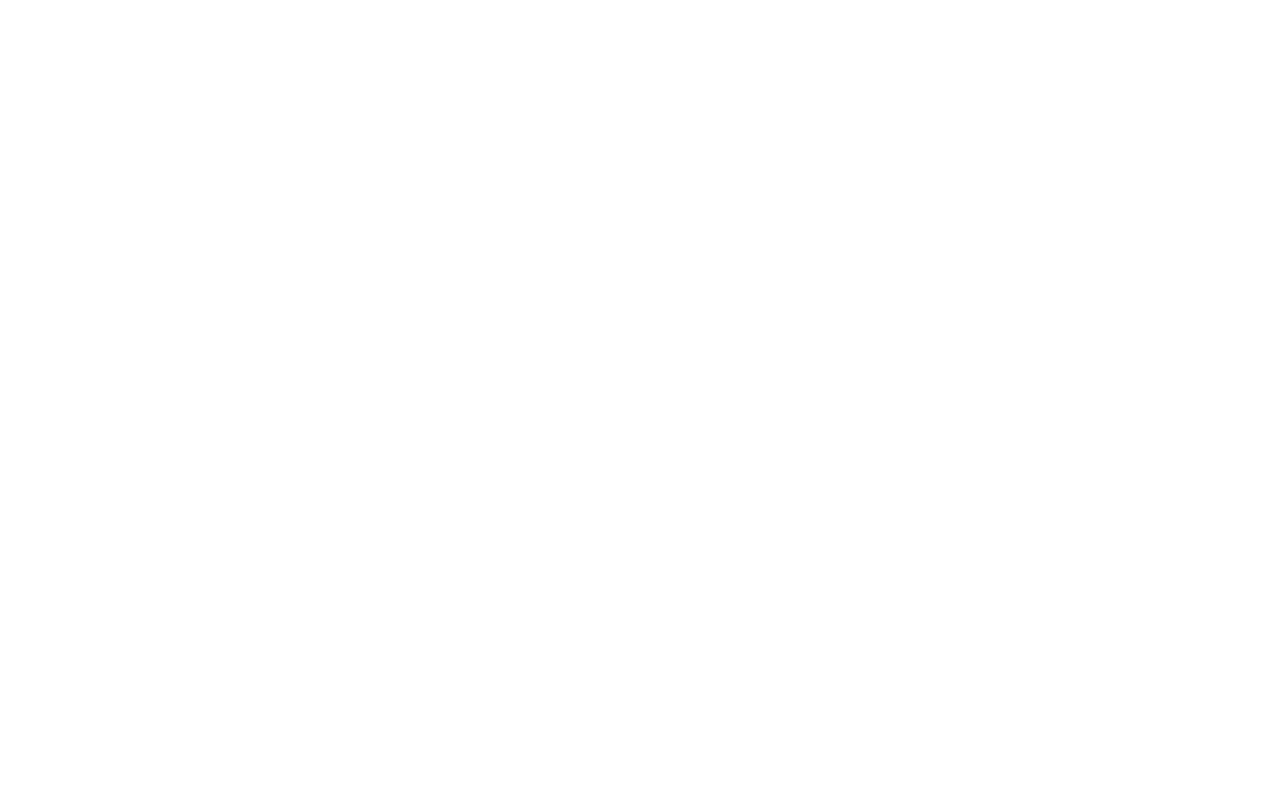
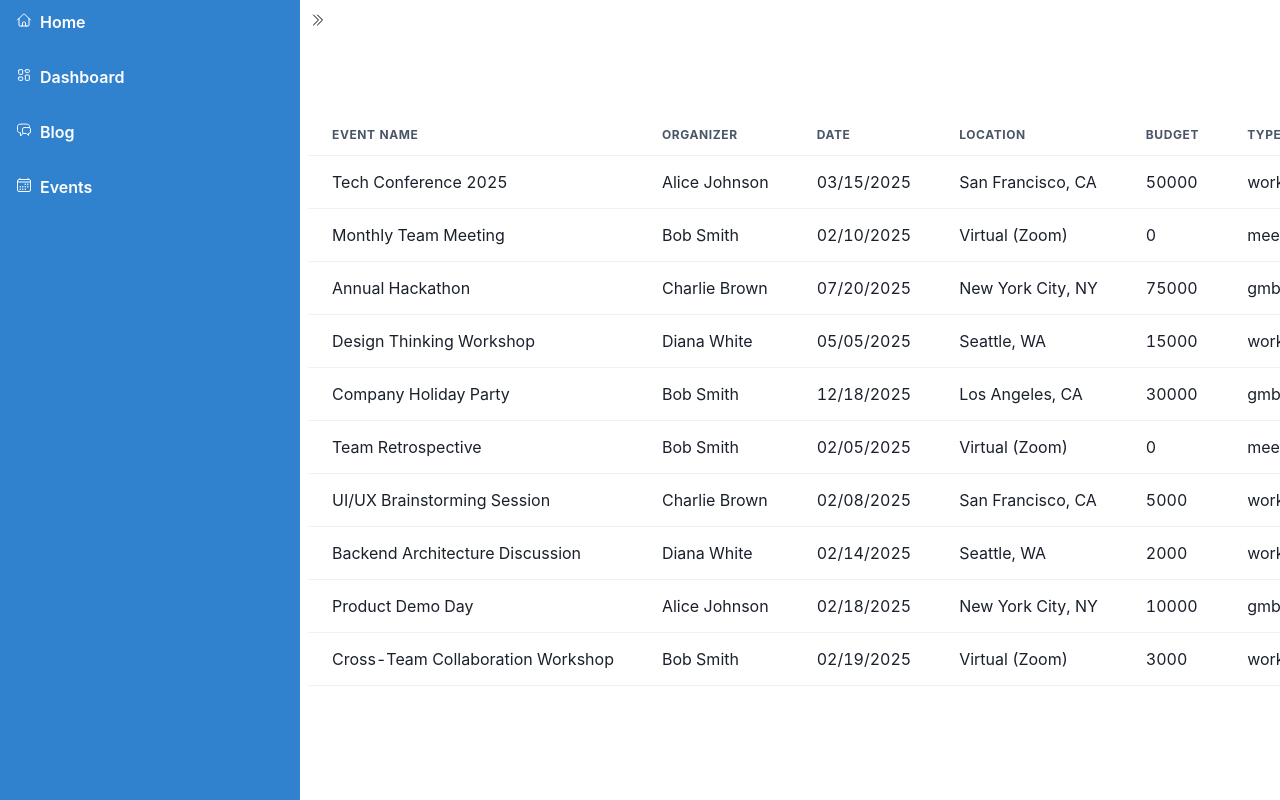
Before and after one commit to Ejinks2/blueprint_admin, a React (Create React App) app: page /events in a window 1280 px wide. Before the commit this address had no page. Built offline with nearby package versions, Linux system fonts and the light colour scheme.

Commit message:
Events Page
Added Events page, added link to sidebar, added main page touchups.

```diff
--- a/src/app/App.tsx
+++ b/src/app/App.tsx
@@ -1,11 +1,14 @@
 import { Routes, Route } from "react-router-dom";
 import HomePage from "../pages/HomePage";
+import Events from "../components/Events";
+import { events } from "../data/seed";
 
 function App(): JSX.Element {
   return (
     <div>
       <Routes>
         <Route path="/" element={<HomePage />} />
+        <Route path="/events" element={<Events events={events} />} />
       </Routes>
     </div>
   );
--- /dev/null
+++ b/src/components/Events.tsx
@@ -0,0 +1,50 @@
+import {
+  Table,
+  Thead,
+  Tbody,
+  Tr,
+  Th,
+  TableContainer,
+  Td,
+  HStack,
+} from "@chakra-ui/react";
+import { Event } from "../types/events";
+import Sidebar from "./Sidebar";
+
+function Events({ events }: { events: Event[] }): JSX.Element {
+  return (
+    <HStack height="100vh" spacing="2">
+      <Sidebar />
+      <TableContainer>
+        <Table>
+          <Thead>
+            <Tr>
+              <Th>Event Name</Th>
+              <Th>Organizer</Th>
+              <Th>Date</Th>
+              <Th>Location</Th>
+              <Th>Budget</Th>
+              <Th>Type of Event</Th>
+            </Tr>
+          </Thead>
+          <Tbody>
+            {events.map(
+              ({ name, organizer, date, location, budget, eventType }) => (
+                <Tr key={name}>
+                  <Td>{name}</Td>
+                  <Td>{organizer.name}</Td>
+                  <Td>{date}</Td>
+                  <Td>{location}</Td>
+                  <Td>{budget}</Td>
+                  <Td>{eventType}</Td>
+                </Tr>
+              )
+            )}
+          </Tbody>
+        </Table>
+      </TableContainer>
+    </HStack>
+  );
+}
+
+export default Events;
--- a/src/components/Sidebar.tsx
+++ b/src/components/Sidebar.tsx
@@ -15,6 +15,7 @@
 import DashboardIcon from "./icons/Dashboard";
 import BlogIcon from "./icons/BlogIcon";
 import ExpandIcon from "./icons/ExpandIcon";
+import { CalendarIcon } from "./icons/CalendarIcon";
 
 function Sidebar(): JSX.Element {
   const [hidden, setHidden] = useState(false);
@@ -98,6 +99,24 @@
                   <Text alignSelf="flex-end">Blog</Text>
                 </Button>
               </ChakraLink>
+              <ChakraLink
+                as={ReactRouterLink}
+                to="/events"
+                _hover={{ textDecoration: "none" }}
+              >
+                <Button
+                  leftIcon={<CalendarIcon />}
+                  colorScheme="whiteAlpha"
+                  width="100%"
+                  padding="8px"
+                  justifyContent="start"
+                  backgroundColor="transparent"
+                  variant="solid"
+                  display="flex"
+                >
+                  <Text alignSelf="flex-end">Events</Text>
+                </Button>
+              </ChakraLink>
             </VStack>
           </Box>
         </Flex>
--- /dev/null
+++ b/src/components/icons/CalendarIcon.tsx
@@ -0,0 +1,57 @@
+import * as React from "react";
+
+// By: ion
+// See: https://v0.app/icon/ion/calendar-outline
+// Example: <IconIonCalendarOutline width="24px" height="24px" style={{color: "#000000"}} />
+
+export const CalendarIcon = ({
+  height = "1em",
+  strokeWidth = "32",
+  focusable = "false",
+  ...props
+}: Omit<React.SVGProps<SVGSVGElement>, "children">) => (
+  <svg
+    role="img"
+    xmlns="http://www.w3.org/2000/svg"
+    viewBox="0 0 512 512"
+    height={height}
+    focusable={focusable}
+    {...props}
+  >
+    <rect
+      width="416"
+      height="384"
+      x="48"
+      y="80"
+      fill="none"
+      stroke="currentColor"
+      strokeLinejoin="round"
+      strokeWidth={strokeWidth}
+      rx="48"
+    />
+    <circle cx="296" cy="232" r="24" fill="currentColor" />
+    <circle cx="376" cy="232" r="24" fill="currentColor" />
+    <circle cx="296" cy="312" r="24" fill="currentColor" />
+    <circle cx="376" cy="312" r="24" fill="currentColor" />
+    <circle cx="136" cy="312" r="24" fill="currentColor" />
+    <circle cx="216" cy="312" r="24" fill="currentColor" />
+    <circle cx="136" cy="392" r="24" fill="currentColor" />
+    <circle cx="216" cy="392" r="24" fill="currentColor" />
+    <circle cx="296" cy="392" r="24" fill="currentColor" />
+    <path
+      fill="none"
+      stroke="currentColor"
+      strokeLinecap="round"
+      strokeLinejoin="round"
+      strokeWidth={strokeWidth}
+      d="M128 48v32m256-32v32"
+    />
+    <path
+      fill="none"
+      stroke="currentColor"
+      strokeLinejoin="round"
+      strokeWidth={strokeWidth}
+      d="M464 160H48"
+    />
+  </svg>
+);
```
Also changed, not shown: src/pages/HomePage.tsx (+10 -1 lines).
